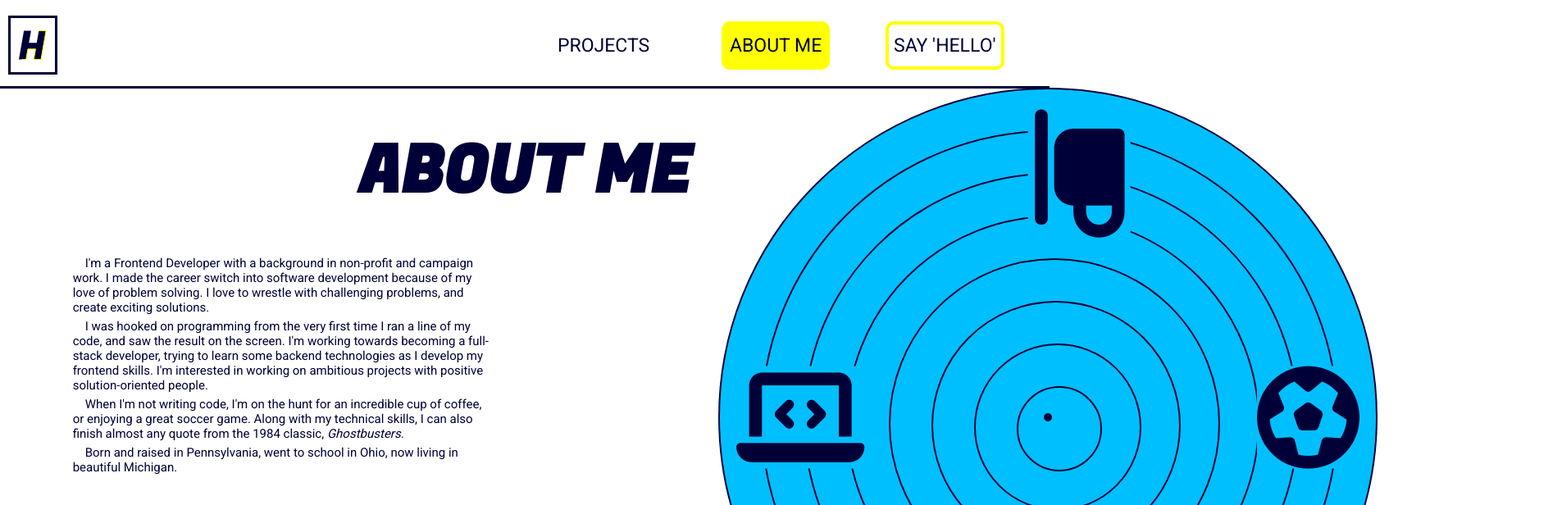
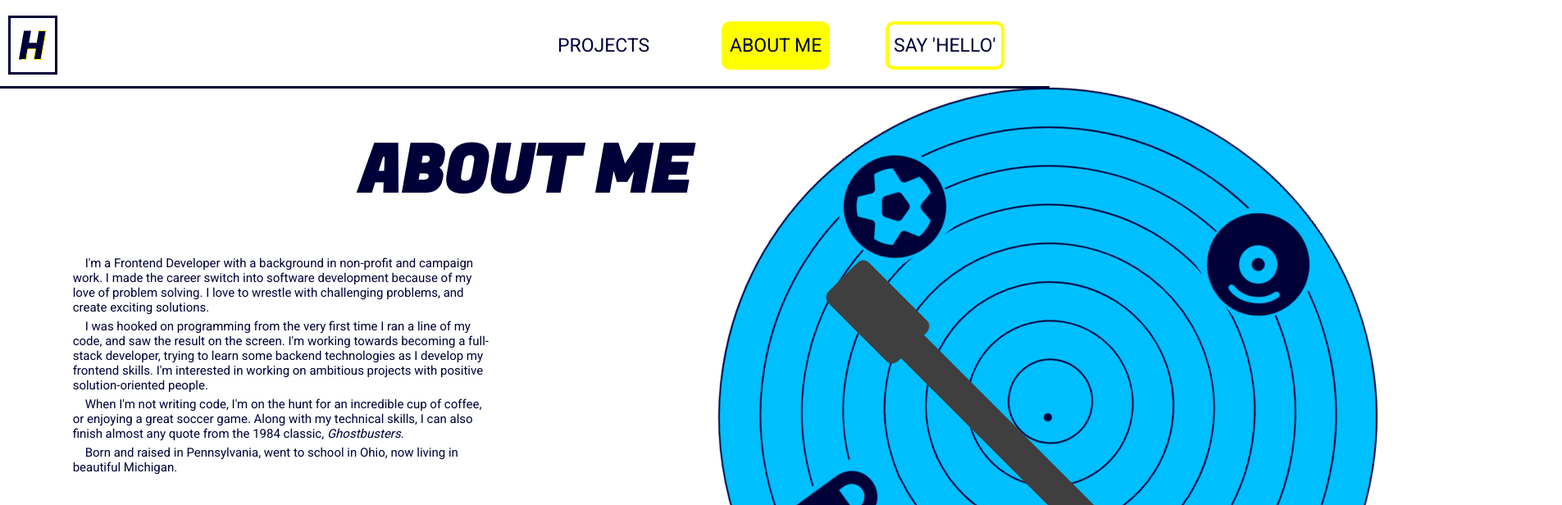
Before and after one commit to Henry-Overholt/henryOverholtPortfolio, an Angular app: page /story in a window 1280 px wide. Shown: the top 616 px of the page at 82% size, 1905 px wide, since content can reach past the window. Built offline with nearby package versions, Linux system fonts and the light colour scheme; a web font is replaced by a local one.

Commit message:
added record animation to moile about component

```diff
--- a/src/app/story/story.component.css
+++ b/src/app/story/story.component.css
@@ -36,6 +36,7 @@ h1 {
   padding: 3px 8px 3px 8px;
   color: yellow;
   font-size: 40px;
+  z-index: 1;
 }
 p {
   text-indent: 8px;
@@ -166,6 +167,138 @@ footer {
   text-decoration: none;
   padding: 10px;
   margin: 10px;
+}
+#interestsWheel {
+  position: absolute;
+  top: -200px;
+
+  width: 400px;
+  height: 400px;
+  transform: translateX(-200px);
+  transform: rotate(-90deg);
+  background: rgb(0, 191, 255);
+  border-radius: 100%;
+  border: 2px solid rgb(0, 0, 56);
+}
+.spinWheel {
+  animation: spinWheel 15s infinite 3s linear;
+}
+#interestsWheel .fas {
+  position: absolute;
+  font-size: 25px;
+  color: rgb(0, 0, 56);
+  background: rgb(0, 191, 255);
+}
+.topBottom {
+  left: 50%;
+  transform: translateX(-12.5px);
+}
+.middle {
+  top: 50%;
+  transform: translateY(-12.5px);
+}
+#record {
+  bottom: 20px;
+}
+#code {
+  transform: rotate(90deg);
+  left: 20px;
+}
+#coffee {
+  left: 45%;
+  transform: translate(-62.5px);
+  top: 20px;
+  transform: rotate(180deg);
+}
+#football {
+  right: 20px;
+}
+#hole {
+  position: absolute;
+  left: 50%;
+  top: 50%;
+  height: 5px;
+  width: 5px;
+  border-radius: 100%;
+  transform: translate(-2.5px, -2.5px);
+  background: rgb(0, 0, 56);
+}
+.ring {
+  border: 2px solid rgb(0, 0, 56);
+  border-radius: 100%;
+  position: relative;
+  top: 50%;
+  left: 50%;
+}
+#zero {
+  width: 50px;
+  height: 50px;
+  transform: translate(-25px, -25px);
+}
+#one {
+  width: 100px;
+  height: 100px;
+  transform: translate(-50px, -50px);
+}
+#two {
+  width: 150px;
+  height: 150px;
+  transform: translate(-75px, -75px);
+}
+#three {
+  width: 200px;
+  height: 200px;
+  transform: translate(-100px, -100px);
+}
+#four {
+  width: 250px;
+  height: 250px;
+  transform: translate(-125px, -125px);
+}
+#five {
+  width: 300px;
+  height: 300px;
+  transform: translate(-150px, -150px);
+}
+#six {
+  width: 350px;
+  height: 350px;
+  transform: translate(-175px, -175px);
+}
+#recordArm {
+  position: absolute;
+  right: 0;
+  top: -150px;
+  display: flex;
+  transform: rotate(-180deg);
+  flex-direction: column;
+  justify-content: center;
+  align-items: center;
+  animation: playRecord 3s linear forwards;
+}
+#needle {
+  height: 60px;
+  width: 30px;
+  border-radius: 10px;
+  background: rgb(63, 63, 63);
+}
+#arm {
+  height: 100px;
+  width: 20px;
+  background: rgb(63, 63, 63);
+}
+#backend {
+  height: 160px;
+}
+@keyframes spinWheel {
+  to {
+    transform: rotate(360deg);
+  }
+}
+@keyframes playRecord {
+  to {
+    transform: rotate(-155deg);
+  }
 }
 
 @media screen and (min-width: 768px) {
--- a/src/app/tester/tester.component.css
+++ b/src/app/tester/tester.component.css
@@ -6,10 +6,12 @@ main {
 }
 #interestsWheel {
   position: absolute;
-  top: 200px;
-  right: -400px;
-  width: 800px;
-  height: 800px;
+  top: -100px;
+  right: 50%;
+  width: 400px;
+  height: 400px;
+  transform: translateX(-200px);
+  transform: rotate(-90deg);
   background: rgb(0, 191, 255);
   border-radius: 100%;
   border: 2px solid rgb(0, 0, 56);
@@ -19,29 +21,30 @@ main {
 }
 .fas {
   position: absolute;
-  font-size: 125px;
+  font-size: 25px;
   color: rgb(0, 0, 56);
   background: rgb(0, 191, 255);
 }
 .topBottom {
   left: 50%;
-  transform: translateX(-62.5px);
+  transform: translateX(-12.5px);
 }
 .middle {
   top: 50%;
-  transform: translateY(-62.5px);
+  transform: translateY(-12.5px);
 }
 #record {
   bottom: 20px;
 }
 #code {
+  transform: rotate(90deg);
   left: 20px;
 }
 #coffee {
   left: 45%;
   transform: translate(-62.5px);
-  top: 40px;
-  transform: rotate(90deg);
+  top: 20px;
+  transform: rotate(180deg);
 }
 #football {
   right: 20px;
@@ -50,10 +53,10 @@ main {
   position: absolute;
   left: 50%;
   top: 50%;
-  height: 10px;
-  width: 10px;
+  height: 5px;
+  width: 5px;
   border-radius: 100%;
-  transform: translate(-5px, -5px);
+  transform: translate(-2.5px, -2.5px);
   background: rgb(0, 0, 56);
 }
 .ring {
@@ -64,72 +67,72 @@ main {
   left: 50%;
 }
 #zero {
+  width: 50px;
+  height: 50px;
+  transform: translate(-25px, -25px);
+}
+#one {
   width: 100px;
   height: 100px;
   transform: translate(-50px, -50px);
 }
-#one {
+#two {
+  width: 150px;
+  height: 150px;
+  transform: translate(-75px, -75px);
+}
+#three {
   width: 200px;
   height: 200px;
   transform: translate(-100px, -100px);
 }
-#two {
+#four {
+  width: 250px;
+  height: 250px;
+  transform: translate(-125px, -125px);
+}
+#five {
   width: 300px;
   height: 300px;
   transform: translate(-150px, -150px);
 }
-#three {
-  width: 400px;
-  height: 400px;
-  transform: translate(-200px, -200px);
-}
-#four {
-  width: 500px;
-  height: 500px;
-  transform: translate(-250px, -250px);
-}
-#five {
-  width: 600px;
-  height: 600px;
-  transform: translate(-300px, -300px);
-}
 #six {
-  width: 700px;
-  height: 700px;
-  transform: translate(-350px, -350px);
+  width: 350px;
+  height: 350px;
+  transform: translate(-175px, -175px);
 }
 #recordArm {
   position: absolute;
-  right: -80px;
-  bottom: -720px;
+  left: 70%;
+  top: -100px;
   display: flex;
-  transform: rotate(-90deg);
+  transform: rotate(-180deg);
   flex-direction: column;
   justify-content: center;
   align-items: center;
   animation: playRecord 3s linear forwards;
 }
 #needle {
-  height: 120px;
-  width: 70px;
+  height: 60px;
+  width: 30px;
   border-radius: 10px;
   background: rgb(63, 63, 63);
 }
 #arm {
-  height: 300px;
-  width: 40px;
+  height: 100px;
+  width: 20px;
   background: rgb(63, 63, 63);
 }
 #backend {
-  height: 420px;
+  height: 160px;
 }
 @keyframes spinWheel {
   to {
-    transform: rotate(-360deg);
+    transform: rotate(360deg);
   }
 }
 @keyframes playRecord {
   to {
-    transform: rotate(-45deg);
+    transform: rotate(-155deg);
   }
 }
--- a/src/app/tester/tester.component.html
+++ b/src/app/tester/tester.component.html
@@ -1,10 +1,10 @@
 <main>
-  <div>
+  <!-- <div>
     <i class="fab fa-js-square"></i>
     <i class="fab fa-angular"></i>
     <i class="fab fa-html5"></i>
     <i class="fab fa-css3-alt"></i>
-  </div>
+  </div> -->
   <div id="interestsWheel" class="spinWheel" (click)="handleWheelSpin()">
     <div id="hole"></div>
 
```
